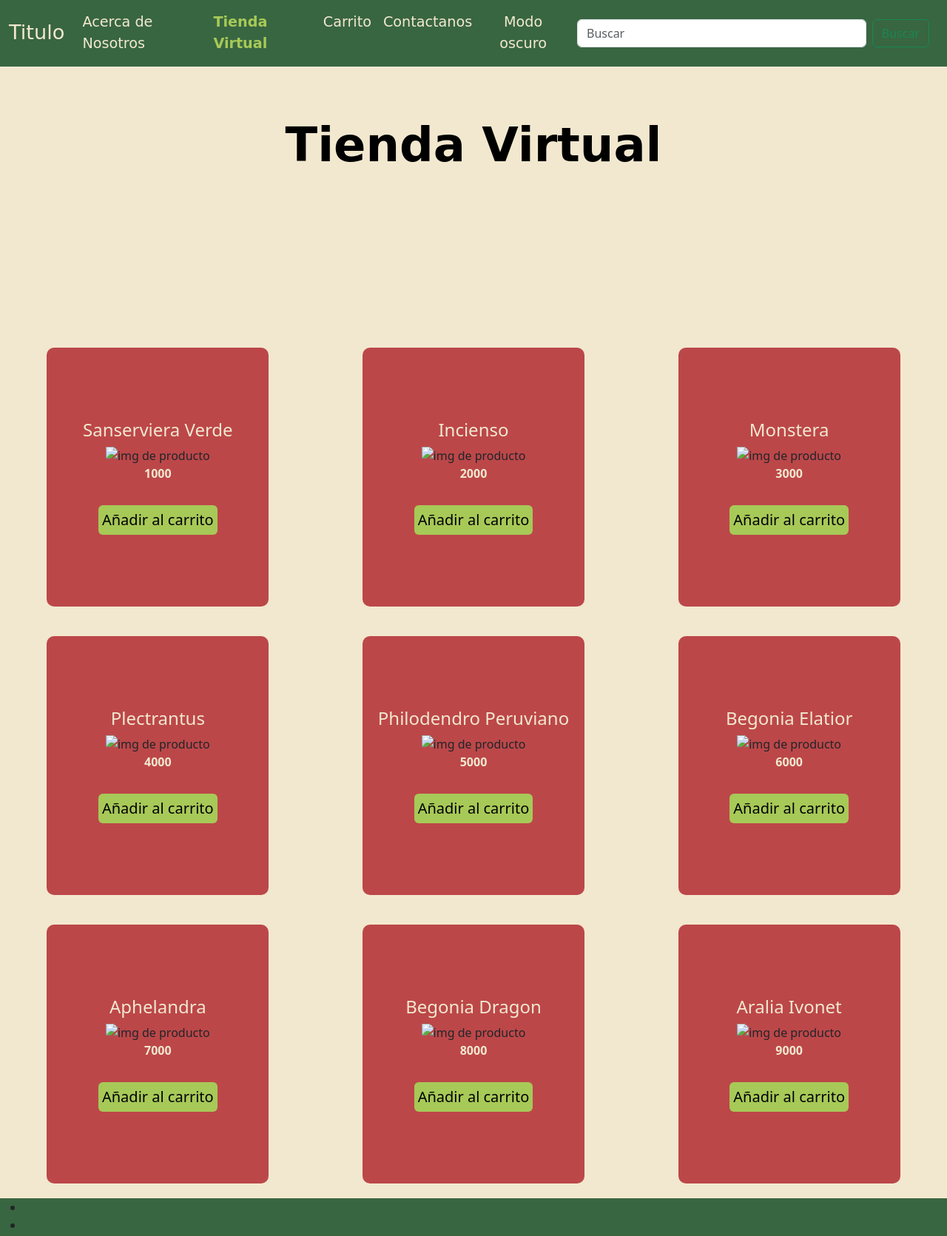
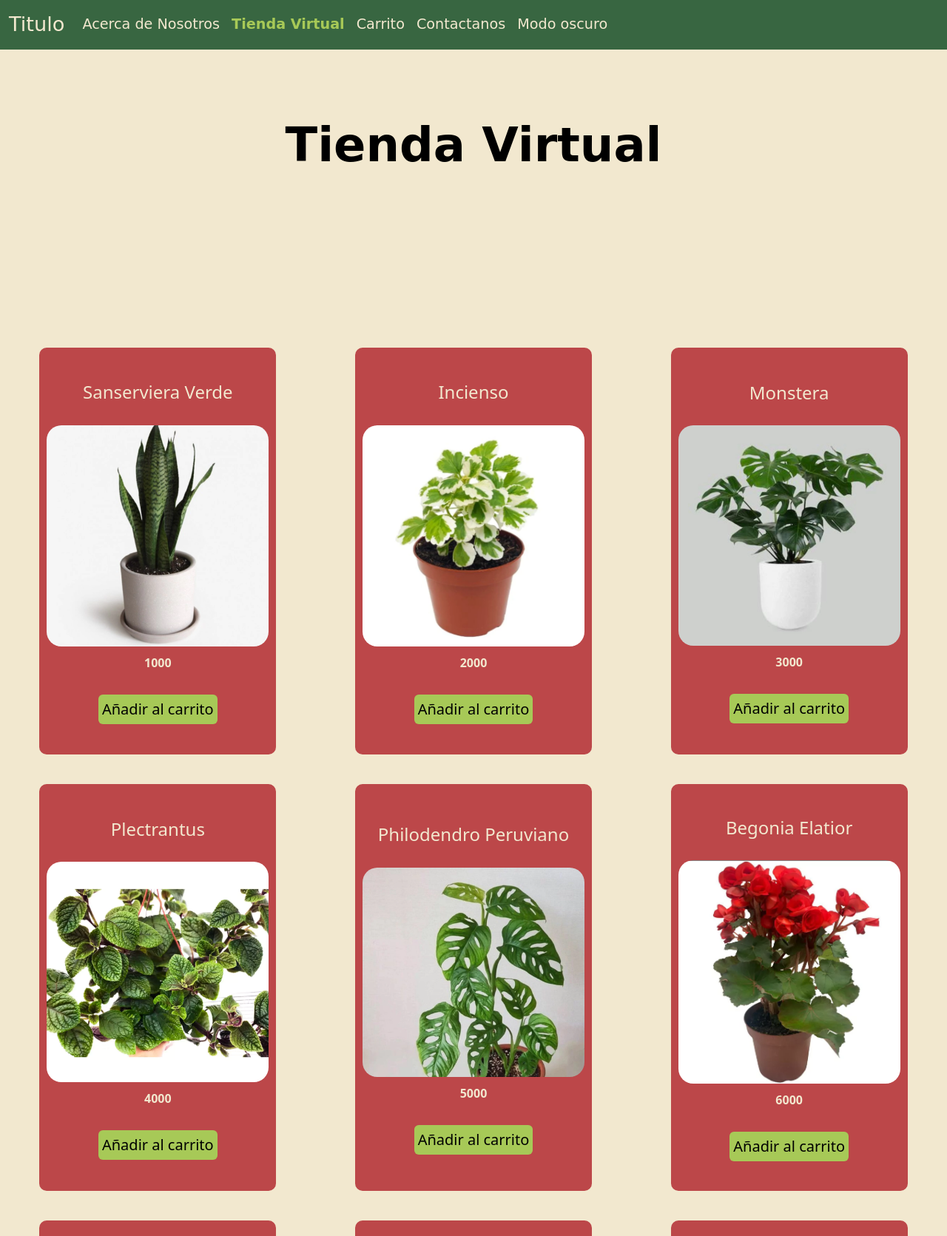
Before and after one commit to GioBara/ProyectoFinalJS, a website: page Paginas/tienda.html in a window 1280 px wide. Shown: the top 1671 px of the page at 74% size. Drawn offline with nearby package versions, Linux system fonts and the light colour scheme; some packages are replaced by stand-ins of ours; a script that the page names is missing; a web font is replaced by a local one.

Commit message:
imagenes en la tienda

```diff
--- a/Paginas/tienda.html
+++ b/Paginas/tienda.html
@@ -36,12 +36,6 @@
                         <button class="btn nav-link" id="darkMode">Modo oscuro</button>
                     </div>
                 </div>
-                <div class="container-fluid barraNav">
-                    <form class="d-flex" role="search">
-                        <input class="form-control me-2" type="search" placeholder="Buscar" aria-label="Search">
-                        <button class="btn btn-outline-success" type="submit">Buscar</button>
-                    </form>
-                </div>
             </div>
         </nav>
     </header>
@@ -53,7 +47,6 @@
         <div class="cards" id="cards">
 
         </div>
-
     </main>
     <footer id="footer">
         <div class="footerI">
--- a/js/tienda.js
+++ b/js/tienda.js
@@ -9,7 +9,7 @@ fetch("../productos.json")
             div.innerHTML = `
                             <div class="cardsT">
                                 <h4 class="tituloCard">${x.nombre}</h4>
-                                <img src="${x.imag}" alt="img de producto">
+                                <img class="imgC" src="${x.imag}" alt="img de producto">
                                 <p class="textoCard">${x.precio}</p>
                                 <button class="botonCard" id=${x.id}>Añadir al carrito</button>
                             </div>
--- a/productos.json
+++ b/productos.json
@@ -1,11 +1,11 @@
 [
-    {"id":1, "precio":1000, "nombre":"Sanserviera Verde", "imag":"a"},
-    {"id":2, "precio":2000, "nombre":"Incienso", "imag":"a"},
-    {"id":3, "precio":3000, "nombre":"Monstera", "imag":"a"},
-    {"id":4, "precio":4000, "nombre":"Plectrantus", "imag":"a"},
-    {"id":5, "precio":5000, "nombre":"Philodendro Peruviano", "imag":"a"},
-    {"id":6, "precio":6000, "nombre":"Begonia Elatior", "imag":"a"},
-    {"id":7, "precio":7000, "nombre":"Aphelandra", "imag":"a"},
-    {"id":8, "precio":8000, "nombre":"Begonia Dragon", "imag":"a"},
-    {"id":9, "precio":9000, "nombre":"Aralia Ivonet", "imag":"a"}
+    {"id":1, "precio":1000, "nombre":"Sanserviera Verde", "imag":"/img/Sanserviera Verde.png"},
+    {"id":2, "precio":2000, "nombre":"Incienso", "imag":"/img/Incienso.png"},
+    {"id":3, "precio":3000, "nombre":"Monstera", "imag":"/img/Monstera.png"},
+    {"id":4, "precio":4000, "nombre":"Plectrantus", "imag":"/img/Plectrantus.png"},
+    {"id":5, "precio":5000, "nombre":"Philodendro Peruviano", "imag":"/img/Philodendro Peruviano.png"},
+    {"id":6, "precio":6000, "nombre":"Begonia Elatior", "imag":"/img/Begonia Elatior.png"},
+    {"id":7, "precio":7000, "nombre":"Aphelandra", "imag":"/img/Aphelandra.png"},
+    {"id":8, "precio":8000, "nombre":"Begonia Dragon", "imag":"/img/Begonia Dragon.png"},
+    {"id":9, "precio":9000, "nombre":"Aralia Ivonet", "imag":"/img/Aralia Ivonet.png"}
 ]
--- a/scss/_tienda.scss
+++ b/scss/_tienda.scss
@@ -6,7 +6,7 @@
             margin: 20px;
             background-color: #bc4749;
             min-width: 300px;
-            min-height: 350px;
+            min-height: 550px;
             display: flex;
             flex-direction: column;
             justify-content: center;
@@ -14,6 +14,7 @@
             border-radius: 10px;
             .tituloCard{
                 color: $fondoL;
+                margin: 20px;
             }
             .textoCard{
                 color: $fondoL;
@@ -25,7 +26,12 @@
                 padding: 5px;
                 border-style: none;
                 border-radius: 6px;
-                margin-top: 15px;
+                margin: 15px;
+            }
+            .imgC{
+                max-width: 300px;
+                margin: 10px;
+                border-radius: 20px;
             }
         }
 
```
Also changed, not shown: Paginas/abtus.html (+0 -6 lines), Paginas/carrito.html (+0 -6 lines), Paginas/contacto.html (+0 -6 lines), index.html (+0 -9 lines), carrito.json (deleted), css/estilo.css, img/Aphelandra.png (added), img/Aralia Ivonet.png (added), img/Begonia Dragon.png (added), img/Begonia Elatior.png (added), img/Incienso.png (added), img/Monstera.png (added), img/Philodendro Peruviano.png (added), img/Plectrantus.png (added), 1 more files.
